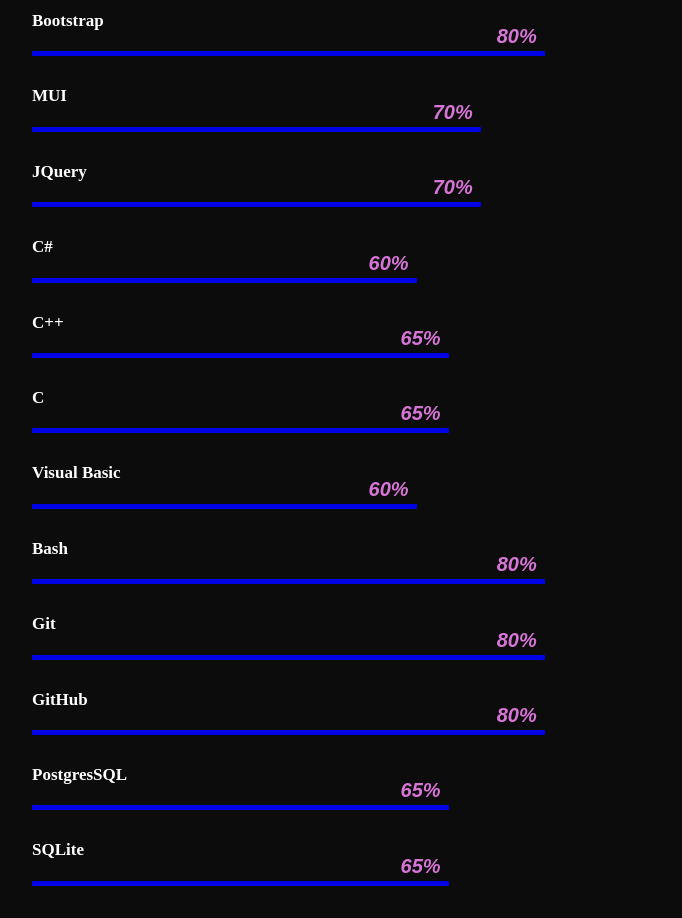
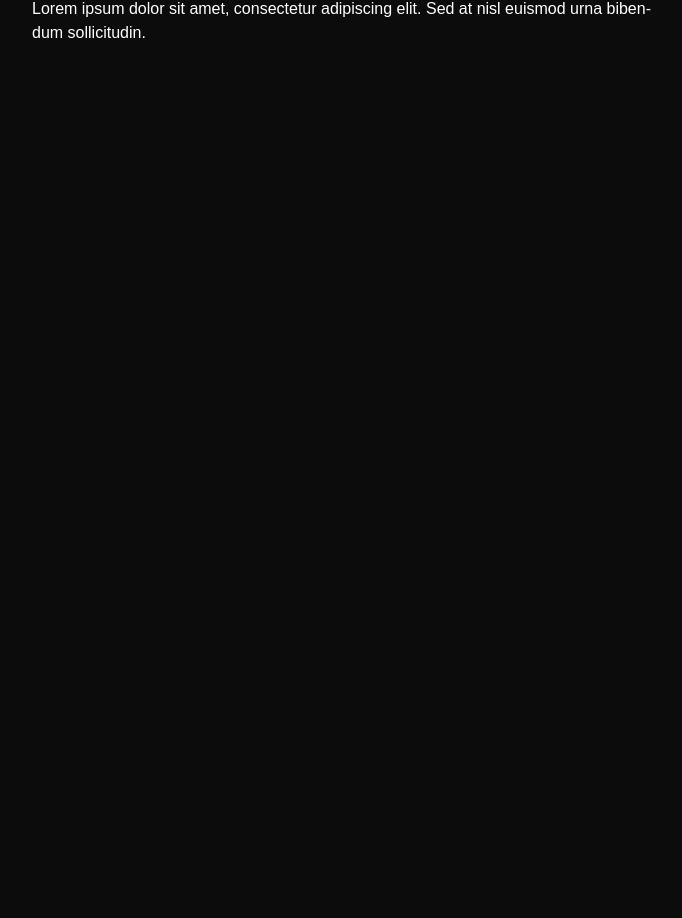
Before and after one commit to Jeffrey-S-Smith/jeffrey-s-smith-portfolio, a React (Create React App) app: page /about in a window 1280 px wide. Shown: the part 1856-2774 px from the top of the page, without its empty margins (525-1207 px from the left). After the commit the page ends 1941 px from the top, so only its background shows below. Built offline with nearby package versions, Linux system fonts and the light colour scheme; no server answers.

Commit message:
created emailjs account started to connect it to contact form

```diff
--- a/package.json
+++ b/package.json
@@ -18,6 +18,7 @@
     "react-helmet-async": "^1.3.0",
     "react-icons": "^4.7.1",
     "react-router-dom": "^6.8.2",
+    "react-script": "^2.0.5",
     "react-scripts": "5.0.1",
     "typewriter-effect": "^2.19.0",
     "web-vitals": "^2.1.4"
--- a/src/content.js
+++ b/src/content.js
@@ -18,7 +18,7 @@
 
 const dataabout = {
     title: "About me",
-    aboutme: "I am a Full Stack Developer with a vast array of knowledge in many different front end and back end languages, responsive frameworks, databases, and best code practices. My objective is simply to be the best developer that I can be and to  contribute to the technology industry. Also I am customer-oriented and highly competent IT professional with six years of experience to in supply chain management and IT related roles, including software engineering, data analysis, computer maintenance, network configuration, workstation troubleshooting as well as building a complete system architecture from the ground up to meet specific client requirements. I am a technically-proficient consultant well-versed in the latest hardware and software upgrades and committed to providing excellent support to users. Additionally, I am a skilled trouble-shooter who is continually focused on identifying, isolating and resolving technical issues. My other expertise in the physical building of computers and servers, hardware installation, network and systems administration. Throughout my career, I have demonstrated my ability to learn quickly and “think on my feet” as well as collaborate with internal/external partners, including interfacing with senior levels of management to ensure customer satisfaction.",
+    aboutme: "I am a Full Stack Developer with a vast array of knowledge in many different front end and back end languages, responsive frameworks, databases, and best code practices. My objective is simply to be the best developer that I can be and to  contribute to the technology industry.",
 };
 
 
@@ -50,19 +50,13 @@
 
 const skills = [{
 
-        name: "HTML",
-        value: 80,
+        name: "HTML/CSS",
+        // value: 80,
 
     },
     {
 
         name: "CSS",
-        value: 80,
-
-    },
-    {
-
-        name: "Sass",
         value: 80,
 
     },
@@ -74,118 +68,9 @@
         name: "React",
         value: 65,
     },
-    {
-        name: "Bootstrap",
-        value: 80,
-    },
-    {
-        name: "MUI",
-        value: 70,
-    },
-    {
-        name: "JQuery",
-        value: 70,
-        },
-    {
-        name: "C#",
-        value: 60,
-    },
-    {
-        name: "C++",
-        value: 65,
-    },
-    {
-        name: "C",
-        value: 65,
-    },
-    {
-        name: "Visual Basic",
-        value: 60,
-    },
-   {
-        name: "Bash",
-        value: 80,
-    },
-    {
-        name: "Git",
-        value: 80,
-    },
-    {
-        name: "GitHub",
-        value: 80,
-    },
-    {
-        name: "PostgresSQL",
-        value: 65,
-    },
-    {
-        name: "SQLite",
-        value: 65,
-    },
-    {
-        name: "mongoDB",
-        value: 65,
-    },
-    {
-        name: "DynamoDB",
-        value: 65,
-    },
-    {
-        name: "SQL server",
-        value: 65,
-    },
-    {
-        name: "Oracle",
-        value: 65,
-    },
-    {
-        name: "Cloud(AWS)",
-        value: 65,
-    },
-    {
-        name: "Cognito",
-        value: 65,
-    },
-    {
-        name: "Auth0",
-        value: 65,
-    },
-    {
-        name: "Visual Studio Code",
-        value: 65,
-    },
-    {
-        name: "Visual Studio",
-        value: 65,
-    },
-    {
-        name: "Postman",
-        value: 65,
-    },
-    {
-        name: "Thunder Bolt",
-        value: 65,
-    },
-    {
-        name: "MS Office Suite",
-        value: 65,
-    },
-    {
-        name: "Lotus",
-        value: 65,
-    },
-    {
-        name: "Window server",
-        value: 65,
-    },
-    {
-        name: "Linux",
-        value: 65,
-    },
-    {
-        name: "Window",
-        value: 65,
-    },
+
+
+
    ];
 
 const services = [{
@@ -272,9 +157,9 @@
     description: "I would love to hear from you! Please fill out the form and I will respond within 24 hours. ",
     // create an emailjs.com account
     // check out this tutorial https://www.emailjs.com/docs/examples/reactjs/
-    YOUR_SERVICE_ID: process.env.SERVICE_ID,
-    YOUR_TEMPLATE_ID: process.env.TEMPLATE_ID,
-    YOUR_USER_ID:  process.env.USER_ID,
+    YOUR_SERVICE_ID: process.env.REACT_APP_SERVICE_ID,
+    YOUR_TEMPLATE_ID: process.env.REACT_APP_SERVICE_TEMPLATE_ID,
+    YOUR_USER_ID:  process.env.REACT_APP_SERVICE_USER_ID,
 };
 
 const socialprofils = {
--- a/src/pages/about/index.js
+++ b/src/pages/about/index.js
@@ -90,14 +90,14 @@
                 <div key={i}>
                   <h3 className="progress-title">{data.name}</h3>
                   <div className="progress">
-                    <div
+                    {/* <div
                       className="progress-bar"
                       style={{
-                        width: `${data.value}%`,
+                         width: `${data.value}%`,
                       }}
                     >
                       <div className="progress-value">{data.value}%</div>
-                    </div>
+                    </div> */}
                   </div>
                 </div>
               );
--- a/src/pages/about/style.css
+++ b/src/pages/about/style.css
@@ -34,7 +34,7 @@
 
 .progress .progress-bar {
   position: relative;
-  background: blue;
+  background: var(--secondary-color);
   animation: animate-positive 2s;
   overflow: visible;
   opacity: 0.9;
--- a/src/pages/contact/index.js
+++ b/src/pages/contact/index.js
@@ -61,7 +61,9 @@
     setFormdata({
       ...formData,
       [e.target.name]: e.target.value,
+
     });
+
   };
 
   return (
```
Also changed, not shown: 1 other file (tests, documents, lock files or other folders).
